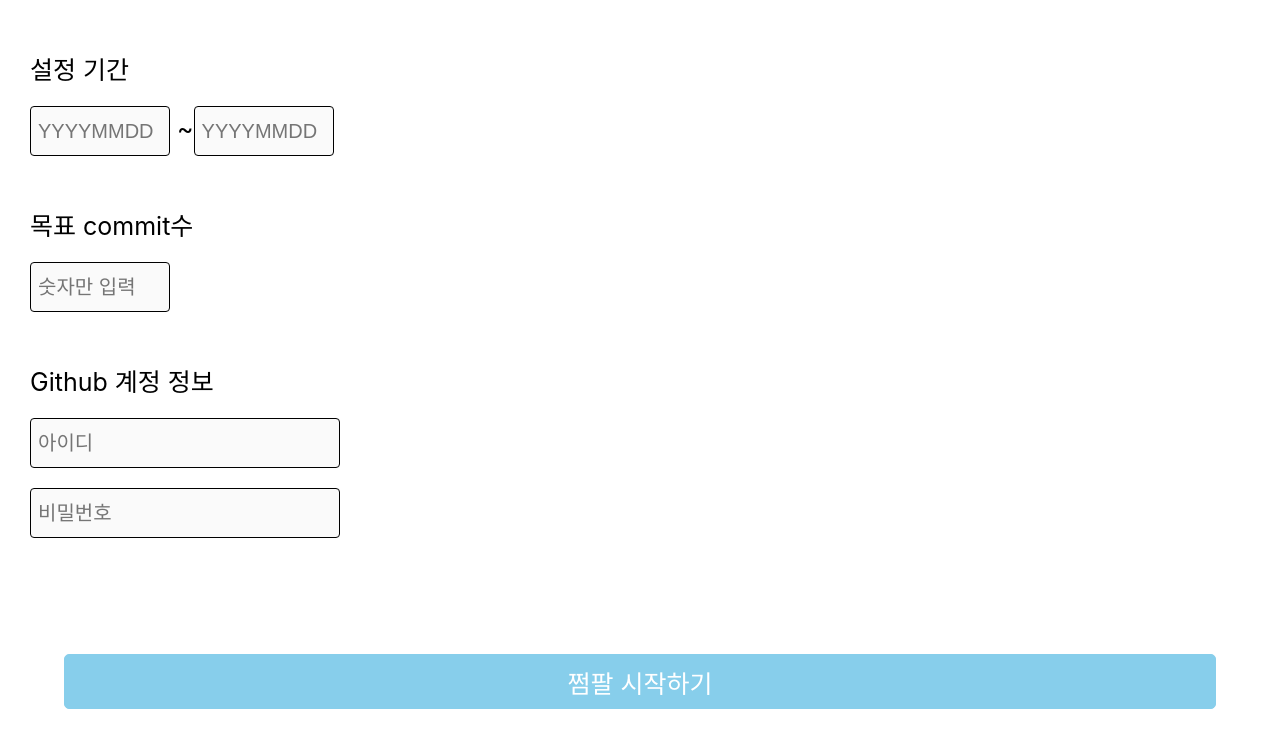
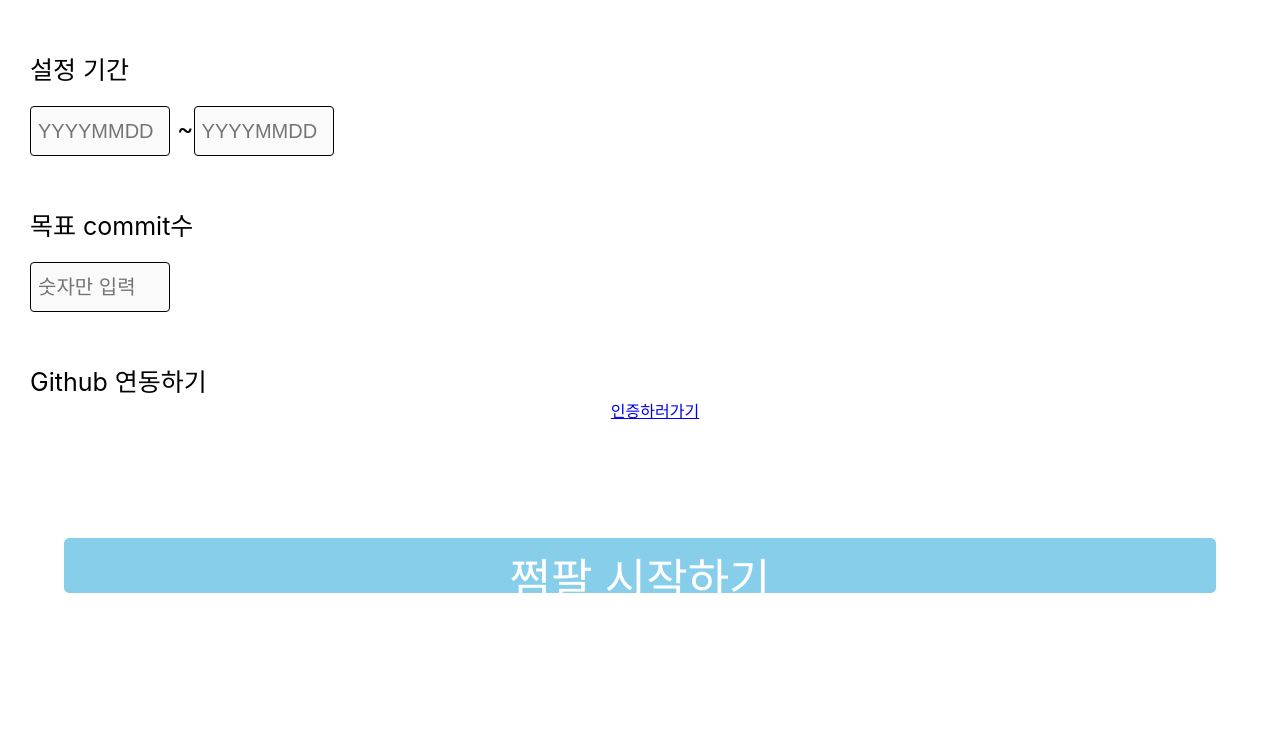
Before and after one commit to dohvely/jumppal_react, a React (Create React App) app: page /target/save in a window 1280 px wide. Shown: the top 748 px of the page. Built offline with nearby package versions, Linux system fonts and the light colour scheme.

Commit message:
#목표 설정 화면 1. Github authorize code 요청 처리

```diff
--- a/src/assets/jumppal.css
+++ b/src/assets/jumppal.css
@@ -14,6 +14,9 @@
 }
 .w500 {
 	width: 500px;
+}
+.wp50 {
+	width: 50%
 }
 .wp90 {
 	width: 90%;
@@ -56,12 +59,21 @@
 .btn_wrap {
 	text-align: center;
 }
-.btn_wrap button {
+.btn_wrap button.bottom_btn {
 	border: 1px solid skyblue;
 	border-radius: 5px;
 	background-color: skyblue;
 	color: #ffffff;
 	padding: 5px;
-	font-size: 25px;
+	font-size: 45px;
 	margin-top: 100px;
 }
+.btn_wrap button.mini_btn {
+	border: 1px solid gray;
+	border-radius: 5px;
+	background-color: gray;
+	color: #ffffff;
+	padding: 5px;
+	font-size: 25px;
+	margin-top: 30px;
+}
--- a/src/views/TargetSave.js
+++ b/src/views/TargetSave.js
@@ -6,21 +6,17 @@ function TargetSave() {
   const [start, setStart] = useState('')
   const [end, setEnd] = useState('')
   const [commitCount, setCommitCount] = useState('')
-  const [gitUserId, setGitUserId] = useState('')
-  const [gitUserPwd, setGitUserPwd] = useState('')
+
 
   // 쩜팔 시작하기 버튼 클릭 이벤트
   const submit = () => {
+    // TODO:
     console.log(`기간 ::: ${start} ~ ${end}`)
     console.log(`커밋 수 ::: ${commitCount}`)
-    console.log(`git계정 ::: ${gitUserId}, ${gitUserPwd}`)
-
   }
 
   // input change 이벤트
   const changeInputValue = (e, targetStateName) => {
-
-    // console.log(`changeInputValue ::: ${targetStateName} => ${e.target.value}`)
 
     switch(targetStateName) {
       case 'start': {
@@ -35,16 +31,15 @@ function TargetSave() {
         setCommitCount(e.target.value)
         break
       }
-      case 'gitUserId': {
-        setGitUserId(e.target.value)
-        break
-      }
-      case 'gitUserPwd': {
-        setGitUserPwd(e.target.value)
+      default: {
         break
       }
     }
   }
+
+  const githubClientId = 'd08f513121fec5be6203'
+  const githubCallbackUrl = 'http://localhost:3000/githubauth'
+  const githubLoginUrl = `https://github.com/login/oauth/authorize?client_id=${githubClientId}&redirect_uri=${githubCallbackUrl}`
 
   return (
     <div className="frm">
@@ -77,25 +72,15 @@ function TargetSave() {
         </li>
       </ul>
       <ul className="ul_def">
-        <li className="li_def">Github 계정 정보</li>
-        <li>
-          <input  type="text"
-                  className="inp w310 h50"
-                  placeholder="아이디"
-                  value={gitUserId}
-                  onChange={(e) => { changeInputValue(e, 'gitUserId') }}
-          /><br/>
-          <input  type="password"
-                  className="inp w310 h50"
-                  placeholder="비밀번호"
-                  value={gitUserPwd}
-                  onChange={(e) => { changeInputValue(e, 'gitUserPwd') }}
-          />
+        <li className="li_def">Github 연동하기</li>
+        <li className="btn_wrap">
+          {/* <button className="mini_btn wp50 h55" onClick={userAccessGithub}>인증하러가기</button> */}
+          <a href={githubLoginUrl}>인증하러가기</a>
         </li>
       </ul>
 
       <div className="btn_wrap">
-        <button className="wp90 h55" onClick={submit}>쩜팔 시작하기</button>
+        <button className="bottom_btn wp90 h55" onClick={submit}>쩜팔 시작하기</button>
       </div>
     </div>
   )
```
